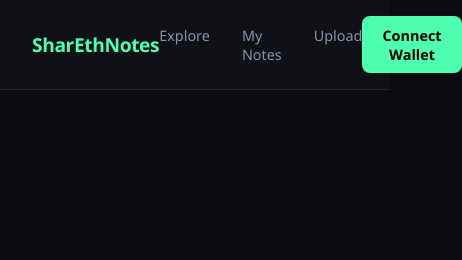
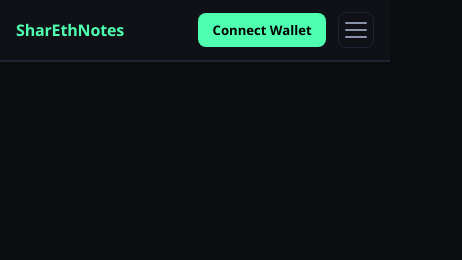
Before and after one commit to Spynxxxx/BlockChain-dApp, a React (Vite) app: page / in a window 390 px wide. Shown: the top 260 px of the page, 462 px wide, since content can reach past the window. Built offline with nearby package versions, Linux system fonts and the light colour scheme; no server answers.

Commit message:
Fixe the header bug when shrinked

```diff
--- a/src/components/CourseCodeModal.jsx
+++ b/src/components/CourseCodeModal.jsx
@@ -1,15 +1,12 @@
-// CourseCodeModal.jsx
-// Appears after wallet connect if the user has no saved course code on Pinata.
-
 import { useState } from "react";
 import { registerUser } from "../hooks/usePinata";
-
+import "../styles/CourseCodeModal.css";
 const VALID_CODES = ["CIT-CS", "CIT-CE", "CIT-IT", "CIT-NURSING"];
 
 function CourseCodeModal({ walletAddress, onSuccess }) {
   const [selected, setSelected] = useState(null);
-  const [loading, setLoading]   = useState(false);
-  const [error, setError]       = useState(null);
+  const [loading, setLoading] = useState(false);
+  const [error, setError] = useState(null);
 
   async function handleConfirm() {
     if (!selected) {
@@ -20,7 +17,7 @@ function CourseCodeModal({ walletAddress, onSuccess }) {
     setError(null);
     try {
       await registerUser(walletAddress, selected);
-      onSuccess(selected); // tell App.jsx the code is confirmed
+      onSuccess(selected);
     } catch (err) {
       console.error(err);
       setError("Failed to save your course code. Please try again.");
@@ -35,8 +32,8 @@ function CourseCodeModal({ walletAddress, onSuccess }) {
         <div className="course-modal-header">
           <h2>Select Your Course</h2>
           <p>
-            Choose your course code. This determines which notes you can see
-            and upload. You can only set this once.
+            Choose your course code. This determines which notes you can see and
+            upload. You can only set this once.
           </p>
         </div>
 
--- a/src/components/Explore.jsx
+++ b/src/components/Explore.jsx
@@ -1,4 +1,3 @@
-// Explore.jsx
 import { useEffect, useState } from "react";
 import { getFilesFromPinata } from "../hooks/usePinata";
 import "../styles/Explore.css";
@@ -15,7 +14,6 @@ function Explore({ courseCode, walletAddress }) {
     async function fetchFiles() {
       setLoading(true);
       try {
-        // pass courseCode so Pinata only returns files for this course
         const files = await getFilesFromPinata(courseCode);
         setNotes(files);
       } catch (err) {
@@ -26,7 +24,7 @@ function Explore({ courseCode, walletAddress }) {
     }
 
     fetchFiles();
-  }, [courseCode]); // re-fetch whenever courseCode changes
+  }, [courseCode]);
 
   function fileIcon(type) {
     if (!type) return "📎";
@@ -38,7 +36,6 @@ function Explore({ courseCode, walletAddress }) {
     return "📎";
   }
 
-  // Not connected yet
   if (!walletAddress) {
     return (
       <div className="explore-container">
@@ -49,8 +46,6 @@ function Explore({ courseCode, walletAddress }) {
       </div>
     );
   }
-
-  // Connected but no course code yet (modal should be showing)
   if (!courseCode) {
     return (
       <div className="explore-container">
--- a/src/components/Header.jsx
+++ b/src/components/Header.jsx
@@ -1,29 +1,38 @@
+import { useState } from "react";
 import { useWallet } from "../hooks/useWallet";
 
 function Header({ onSendETH, onNavigate }) {
   const { account, balance, connecting, error, connect, disconnect } =
     useWallet();
+  const [menuOpen, setMenuOpen] = useState(false);
 
   function shortAddress(addr) {
     return addr.slice(0, 6) + "..." + addr.slice(-4);
   }
 
+  function handleNavigate(page) {
+    onNavigate(page);
+    setMenuOpen(false);
+  }
+
   return (
     <header className="header">
+      <div className="header-top">
         <div className="header-logo">
           <span className="logo-text">SharEthNotes</span>
         </div>
 
-      <nav className="header-nav">
-        <a href="#" onClick={() => onNavigate("explore")}>
+        <nav className="header-nav desktop-nav">
+          <a href="#" onClick={() => handleNavigate("explore")}>
             Explore
           </a>
           <a href="#">My Notes</a>
-        <a href="#" onClick={() => onNavigate("upload")}>
+          <a href="#" onClick={() => handleNavigate("upload")}>
             Upload
           </a>
         </nav>
 
+        <div className="header-right">
           <div className="header-wallet">
             {error && <span className="wallet-error">{error}</span>}
 
@@ -31,7 +40,9 @@ function Header({ onSendETH, onNavigate }) {
               <div className="wallet-connected">
                 <div className="wallet-info">
                   <span className="wallet-balance">{balance} ADA</span>
-              <span className="wallet-address">{shortAddress(account)}</span>
+                  <span className="wallet-address">
+                    {shortAddress(account)}
+                  </span>
                 </div>
                 <button className="btn-send-header" onClick={onSendETH}>
                   💸 Send
@@ -50,6 +61,28 @@ function Header({ onSendETH, onNavigate }) {
               </button>
             )}
           </div>
+
+          <button
+            className="hamburger"
+            onClick={() => setMenuOpen((prev) => !prev)}
+            aria-label="Toggle menu"
+          >
+            <span className={`hamburger-line ${menuOpen ? "open" : ""}`} />
+            <span className={`hamburger-line ${menuOpen ? "open" : ""}`} />
+            <span className={`hamburger-line ${menuOpen ? "open" : ""}`} />
+          </button>
+        </div>
+      </div>
+
+      <nav className={`mobile-nav ${menuOpen ? "mobile-nav-open" : ""}`}>
+        <a href="#" onClick={() => handleNavigate("explore")}>
+          Explore
+        </a>
+        <a href="#">My Notes</a>
+        <a href="#" onClick={() => handleNavigate("upload")}>
+          Upload
+        </a>
+      </nav>
     </header>
   );
 }
--- a/src/hooks/useWallet.js
+++ b/src/hooks/useWallet.js
@@ -17,22 +17,18 @@ export function useWallet() {
     setError(null);
 
     try {
-      // connect wallet
       const laceApi = await window.cardano.lace.enable();
 
       setApi(laceApi);
 
-      // save connection state
       localStorage.setItem("walletConnected", "true");
 
-      // get address
       const addresses = await laceApi.getUsedAddresses();
 
       const address = addresses[0] || (await laceApi.getChangeAddress());
 
       setAccount(address);
 
-      // get balance
       try {
         const balanceCbor = await laceApi.getBalance();
 
--- /dev/null
+++ b/src/styles/CourseCodeModal.css
@@ -0,0 +1,62 @@
+.course-modal {
+  max-width: 400px;
+  text-align: center;
+}
+.course-modal-header h2 {
+  color: white;
+  margin-bottom: 0.5rem;
+}
+.course-modal-header p {
+  color: #8a8f9e;
+  font-size: 0.9rem;
+  margin-bottom: 1.5rem;
+}
+.course-code-grid {
+  display: grid;
+  grid-template-columns: 1fr 1fr;
+  gap: 0.8rem;
+  margin-bottom: 1.2rem;
+}
+.course-code-btn {
+  padding: 0.8rem;
+  border-radius: 10px;
+  border: 2px solid #2a2d3a;
+  background: #1a1d26;
+  color: white;
+  cursor: pointer;
+  font-size: 1rem;
+  font-weight: 600;
+  transition: all 0.15s;
+}
+.course-code-btn:hover {
+  border-color: #4f9eff;
+}
+.course-code-btn.selected {
+  border-color: #4f9eff;
+  background: rgba(79, 158, 255, 0.15);
+  color: #4f9eff;
+}
+.course-modal-error {
+  color: #ff3b30;
+  font-size: 0.85rem;
+  margin-bottom: 0.8rem;
+}
+.course-modal-wallet {
+  margin-bottom: 1rem;
+  color: #8a8f9e;
+}
+.explore-header-row {
+  display: flex;
+  align-items: center;
+  gap: 1rem;
+  margin-bottom: 1.5rem;
+}
+.course-badge {
+  background: rgba(79, 158, 255, 0.15);
+  color: #4f9eff;
+  border: 1px solid #4f9eff;
+  padding: 0.3rem 0.8rem;
+  border-radius: 20px;
+  font-weight: 600;
+  font-size: 0.85rem;
+}
--- a/src/styles/Header.css
+++ b/src/styles/Header.css
@@ -1,71 +1,58 @@
 .header {
-  display: flex;
-  align-items: center;
-  justify-content: space-between;
-  padding: 1rem 2rem;
   background: #0f1117;
   border-bottom: 1px solid #1e2333;
   position: sticky;
   top: 0;
   z-index: 100;
 }
-
+.header-top {
+  display: flex;
+  align-items: center;
+  justify-content: space-between;
+  padding: 1rem 2rem;
+}
 .header-logo {
   display: flex;
   align-items: center;
   gap: 0.5rem;
-}
-
-.logo-icon {
-  font-size: 1.5rem;
+  flex-shrink: 0;
 }
 
 .logo-text {
   font-size: 1.2rem;
   font-weight: 700;
   color: #4fffb0;
-  letter-spacing: -0.02em;
+  letter-spacing: -0.01em;
+  white-space: nowrap;
 }
-.header-nav {
+.desktop-nav {
   display: flex;
   gap: 2rem;
 }
 
 .header-nav a {
+  padding-top: 2px;
   color: #8892aa;
   font-size: 0.9rem;
   font-weight: 500;
   transition: color 0.2s;
+  white-space: nowrap;
+  text-decoration: none;
 }
 
 .header-nav a:hover {
   color: #e8ecf4;
 }
-
+.header-right {
+  display: flex;
+  align-items: center;
+  gap: 0.75rem;
+  flex-shrink: 0;
+}
 .header-wallet {
   display: flex;
   align-items: center;
   gap: 1rem;
-}
-
-.btn-connect {
-  padding: 0.6rem 1.25rem;
-  background: #4fffb0;
-  color: #000;
-  border-radius: 8px;
-  font-weight: 700;
-  font-size: 0.9rem;
-  transition: all 0.2s;
-}
-
-.btn-connect:hover {
-  filter: brightness(1.1);
-  transform: translateY(-1px);
-}
-
-.btn-connect:disabled {
-  opacity: 0.6;
-  cursor: not-allowed;
 }
 
 .wallet-connected {
@@ -92,44 +79,173 @@
   font-family: monospace;
 }
 
+.wallet-error {
+  font-size: 0.8rem;
+  color: #ef4444;
+  max-width: 200px;
+}
+.btn-connect {
+  padding: 0.6rem 1.25rem;
+  background: #4fffb0;
+  color: #000;
+  border-radius: 8px;
+  font-weight: 700;
+  font-size: 0.9rem;
+  transition: all 0.2s;
+  white-space: nowrap;
+  border: none;
+  cursor: pointer;
+}
+
+.btn-connect:hover {
+  filter: brightness(1.1);
+  transform: translateY(-1px);
+}
+
+.btn-connect:disabled {
+  opacity: 0.6;
+  cursor: not-allowed;
+}
+
+.btn-send-header {
+  padding: 5px 10px;
+  width: 80px;
+  background: #32c985;
+  color: #000;
+  border-radius: 8px;
+  font-size: 0.8rem;
+  flex-shrink: 0;
+  transition: all 0.2s;
+  border: none;
+  cursor: pointer;
+  white-space: nowrap;
+}
+
+.btn-send-header:hover {
+  background: transparent;
+  border: 1px solid #1e2333;
+  color: white;
+}
+
 .btn-disconnect {
-  padding: 0.4rem 0.9rem;
+  padding: 5px 10px;
+  width: 90px;
   border: 1px solid #1e2333;
   border-radius: 8px;
   color: #8892aa;
   font-size: 0.8rem;
   transition: all 0.2s;
+  flex-shrink: 0;
+  background: transparent;
+  cursor: pointer;
+  white-space: nowrap;
 }
 
 .btn-disconnect:hover {
   border-color: #ef4444;
   color: #ef4444;
 }
-
-.wallet-error {
-  font-size: 0.8rem;
-  color: #ef4444;
-  max-width: 200px;
+.hamburger {
+  display: none;
+  flex-direction: column;
+  justify-content: center;
+  gap: 5px;
+  width: 36px;
+  height: 36px;
+  background: none;
+  border: 1px solid #1e2333;
+  border-radius: 8px;
+  cursor: pointer;
+  padding: 6px;
+  flex-shrink: 0;
 }
 
-.logo-img {
-  width: 100px;
-  height: 100px;
-  object-fit: contain;
-  border-radius: 8px;
+.hamburger-line {
+  display: block;
+  width: 100%;
+  height: 2px;
+  background: #8892aa;
+  border-radius: 2px;
+  transition: all 0.25s;
+  transform-origin: center;
 }
 
-.btn-send-header {
-  padding: 0.5rem 1rem;
-  background: #4fffb0;
-  color: #000;
-  border-radius: 8px;
-  font-weight: 700;
-  font-size: 0.85rem;
-  transition: all 0.2s;
+.hamburger-line.open:nth-child(1) {
+  transform: translateY(7px) rotate(45deg);
+}
+.hamburger-line.open:nth-child(2) {
+  opacity: 0;
+}
+.hamburger-line.open:nth-child(3) {
+  transform: translateY(-7px) rotate(-45deg);
+}
+.mobile-nav {
+  display: flex;
+  flex-direction: column;
+  gap: 0;
+  max-height: 0;
+  overflow: hidden;
+  transition: max-height 0.3s ease;
+  border-top: 1px solid #1e2333;
 }
 
-.btn-send-header:hover {
-  filter: brightness(1.1);
-  transform: translateY(-1px);
+.mobile-nav.mobile-nav-open {
+  max-height: 200px;
 }
+
+.mobile-nav a {
+  padding: 0.9rem 2rem;
+  color: #8892aa;
+  font-size: 0.95rem;
+  font-weight: 500;
+  text-decoration: none;
+  border-bottom: 1px solid #1e2333;
+  transition:
+    color 0.2s,
+    background 0.2s;
+}
+
+.mobile-nav a:hover {
+  color: #e8ecf4;
+  background: rgba(255, 255, 255, 0.03);
+}
+
+@media (max-width: 768px) {
+  .desktop-nav {
+    display: none;
+  }
+
+  .hamburger {
+    display: flex;
+  }
+
+  .wallet-info {
+    display: none;
+  }
+
+  .wallet-error {
+    display: none;
+  }
+}
+
+@media (max-width: 480px) {
+  .header-top {
+    padding: 0.75rem 1rem;
+  }
+
+  .logo-text {
+    font-size: 1rem;
+  }
+
+  .btn-send-header,
+  .btn-disconnect {
+    width: auto;
+    padding: 5px 8px;
+    font-size: 0.75rem;
+  }
+
+  .btn-connect {
+    padding: 0.5rem 0.9rem;
+    font-size: 0.82rem;
+  }
+}
```
Also changed, not shown: src/components/Upload.jsx (+1 -11 lines), src/hooks/usePinata.js (+4 -16 lines), src/icons/dollar.png (added). Lines whose indentation alone changed are shown as unchanged.
